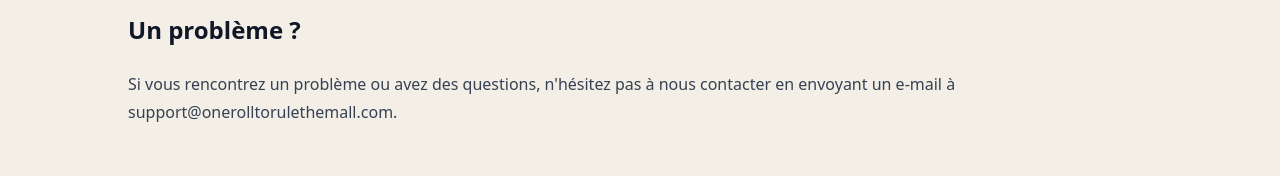
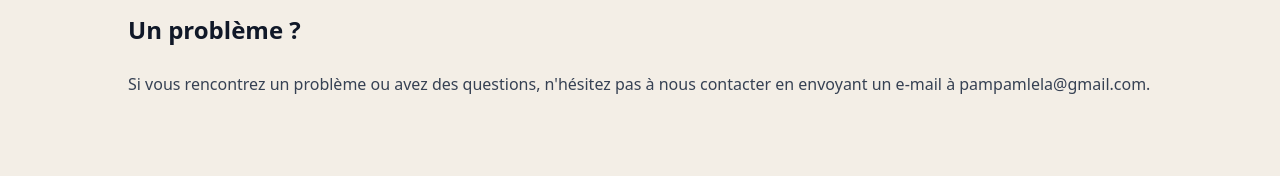
Before and after one commit to Pampamlela/ORTRTA, a Vue app in the folder frontend/: page /faq in a window 1280 px wide. Shown: the part 990-1166 px from the top of the page. Built offline with nearby package versions, Linux system fonts and the light colour scheme; no server answers.

Commit message:
correction FAQ

```diff
--- a/frontend/src/views/FAQView.vue
+++ b/frontend/src/views/FAQView.vue
@@ -24,7 +24,7 @@ import PageContainer from '@/components/PageContainer.vue';
                 <p>Connectez-vous à votre compte, après avoir ajouté du matériel, cliquez sur "Ajouter une pellicule" dans le menu principal. Remplissez les informations requises et cliquez sur "Enregistrer".</p>
 
                 <h2>Un problème ?</h2>
-                <p>Si vous rencontrez un problème ou avez des questions, n'hésitez pas à nous contacter en envoyant un e-mail à support@onerolltorulethemall.com.</p>
+                <p>Si vous rencontrez un problème ou avez des questions, n'hésitez pas à nous contacter en envoyant un e-mail à pampamlela@gmail.com.</p>
             </section>
         </div>
     </PageContainer>
```
